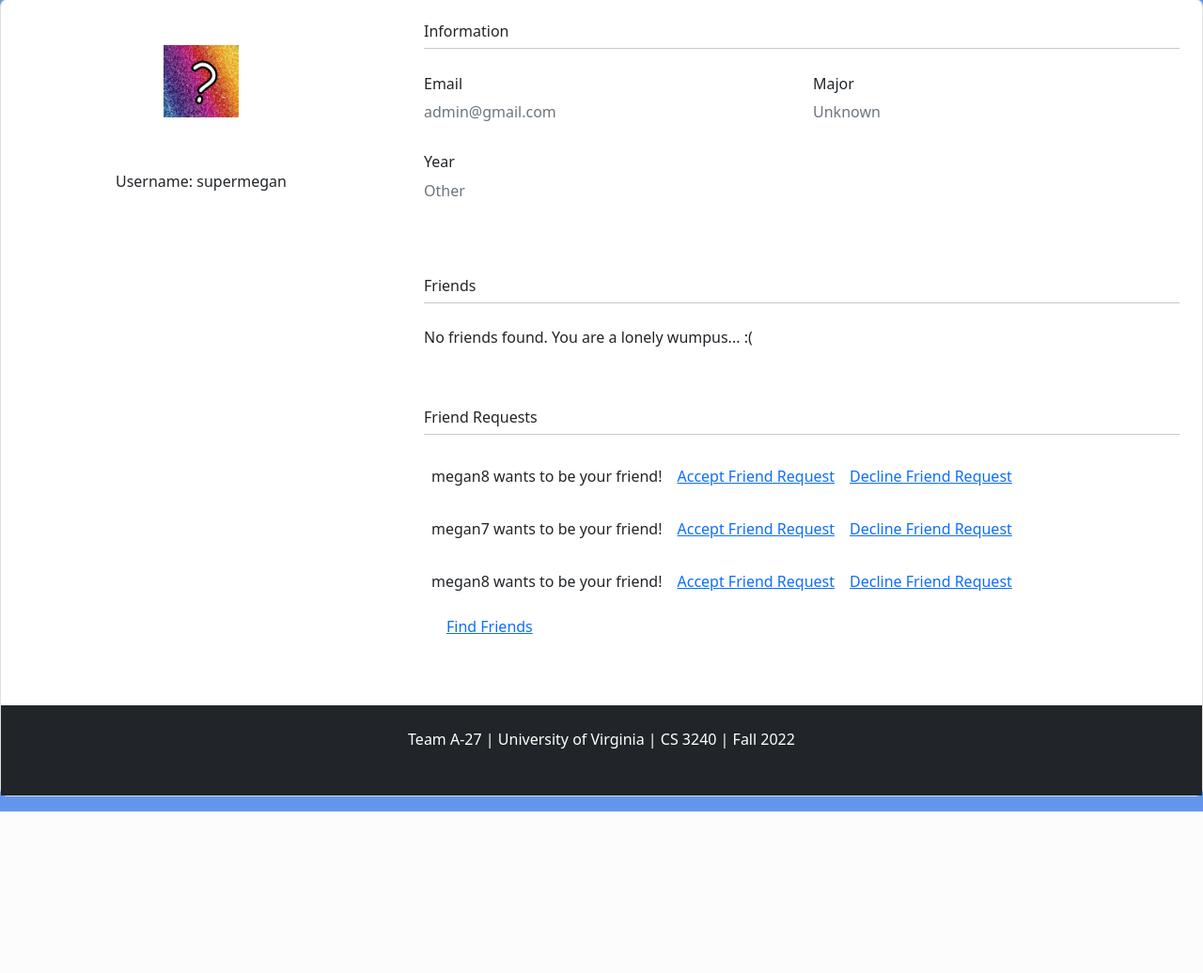
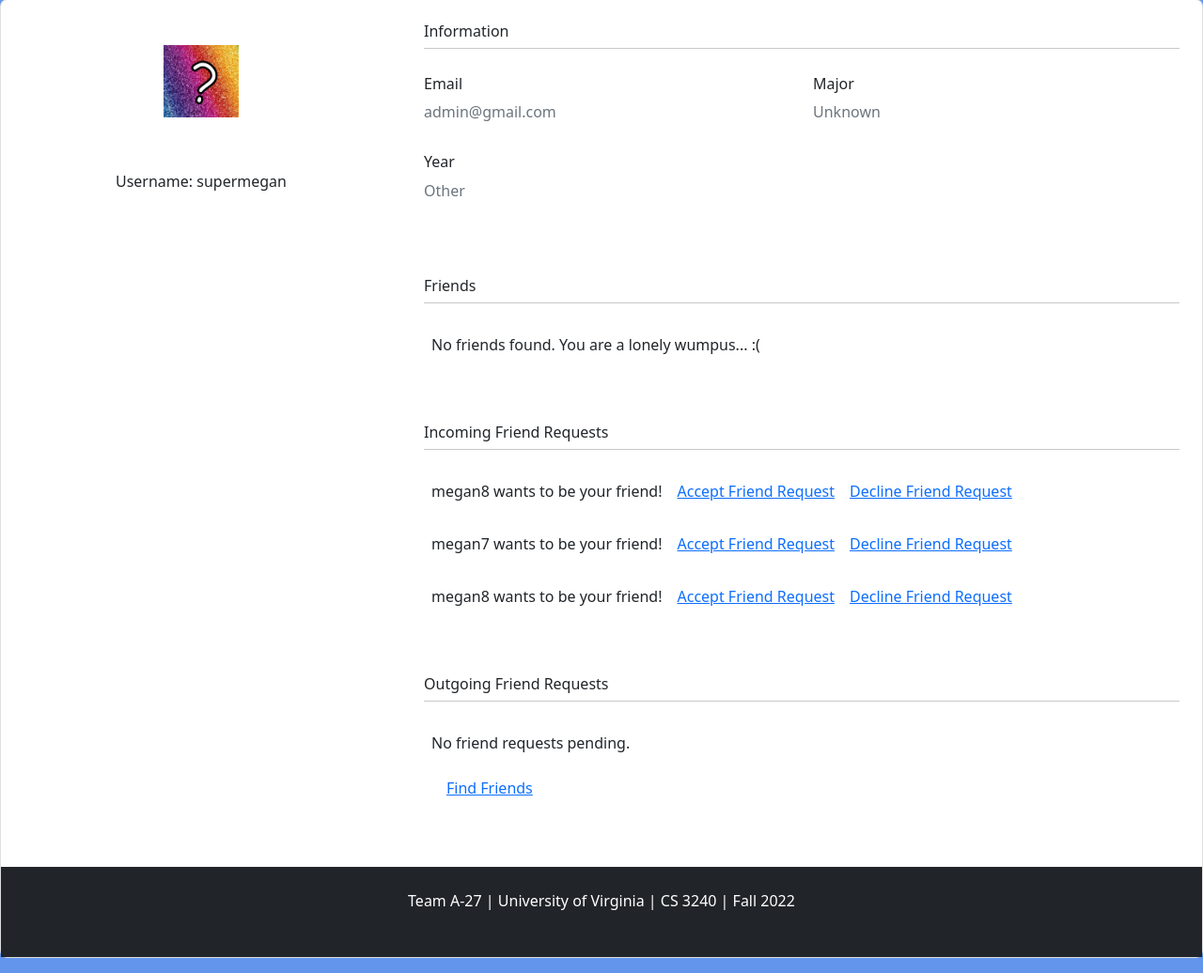
Before and after one commit to TheRealConnorWilson/CavCourses, a Django app: page /my_account/ in a window 1280 px wide. Shown: the part 57-1093 px from the top of the page at 94% size. Before the commit the page ends 921 px from the top, so only its background shows below. Run offline with Django 4.2, Linux system fonts and the light colour scheme; a user stored in the database is signed in; data comes from the database, SQL or seed files in the repository; both versions use the stored data as it was after the commit; some libraries are stand-ins or nearby versions.

Commit message:
updated the friends/friend request pages to be more user-friendly

```diff
--- a/classlist/templates/classlist/view_account.html
+++ b/classlist/templates/classlist/view_account.html
@@ -81,15 +81,18 @@ URL: https://mdbootstrap.com/docs/standard/extended/profiles/
                                     {% endfor %}
                                 </table>
                             {% else %}
-                                <p> No friends found. You are a lonely wumpus... :( </p>
+                                {% comment %} <p> No friends found. You are a lonely wumpus... :( </p> {% endcomment %}
+                                <div class="d-flex">
+                                    <p class="p-2 flex-strech">No friends found. You are a lonely wumpus... :(</p>
+                                </div>
                             {% endif %}
                         </div>
                         <!-- Friend Requests -->
                         <div class="card-body p-4">
-                            <h6>Friend Requests</h6>
+                            <h6>Incoming Friend Requests</h6>
                             <hr class="mt-0 mb-4">
-                            {% if all_friend_requests %}
-                                {% for friend_req in all_friend_requests %}
+                            {% if in_friend_requests %}
+                                {% for friend_req in in_friend_requests %}
                                     {% if friend_req.to_user.USERNAME_FIELD == user.USERNAME_FIELD %}
                                         <div class="d-flex">
                                             <p class="p-2 flex-strech">{{friend_req.from_user.USERNAME_FIELD}} wants to be your friend!</p>
@@ -99,10 +102,26 @@ URL: https://mdbootstrap.com/docs/standard/extended/profiles/
                                     {% endif %}
                                 {% endfor %}
                             {% else %}
-                                <p>No friend requests found. You are a lonely wumpus... :( </p>
+                                <div class="d-flex">
+                                    <p class="p-2 flex-strech">No friend requests pending.</p>
+                                </div>
+                            {% endif %}
+                            <h6 class="mt-5">Outgoing Friend Requests</h6>
+                            <hr class="mt-0 mb-4">
+                            {% if out_friend_requests %}
+                                {% for friend_req in out_friend_requests %}
+                                        <div class="d-flex">
+                                            <p class="p-2 flex-strech">Friend request to {{friend_req.to_user.USERNAME_FIELD}} pending!</p>
+                                        </div>
+                                {% endfor %}
+                            {% else %}
+                                <div class="d-flex">
+                                    <p class="p-2 flex-strech">No friend requests pending.</p>
+                                </div>
                             {% endif %}
                             <a class="p-4 stretch" href="{% url 'view_users' %}" class="card-link">Find Friends</a>
-                        <div>
+
+
                     </div>
                 </div>
             </div>
--- a/classlist/views.py
+++ b/classlist/views.py
@@ -507,6 +507,8 @@ class ViewAccount(AuthenticatedListView):
     def get_context_data(self,*args, **kwargs):
         context = super().get_context_data(*args,**kwargs)
         context.update({"all_friend_requests": Friend_Request.objects.all()})
+        context.update({"out_friend_requests": Friend_Request.objects.filter(from_user=context['user'])})
+        context.update({"in_friend_requests": Friend_Request.objects.filter(to_user=context['user'])})
         return context
 
 class ViewUsers(AuthenticatedListView):
@@ -518,6 +520,30 @@ class ViewUsers(AuthenticatedListView):
     model = Account
     template_name = 'classlist/view_users.html'
     context_object_name = 'all_accounts'
+
+    def get_context_data(self,*args, **kwargs):
+        context = super().get_context_data(*args,**kwargs)
+        context.update({"all_friend_requests": Friend_Request.objects.all()})
+        # context.update({"out_friend_requests": Friend_Request.objects.filter(from_user=context['user'])})
+        out_friend_requests = Friend_Request.objects.filter(from_user=context['user'])
+        to_user_list = []
+        for each in out_friend_requests:
+            to_user_list.append(each.to_user)
+        context.update({"out_friend_requests": to_user_list})
+
+        # context.update({"in_friend_requests": Friend_Request.objects.filter(to_user=context['user'])})
+        in_friend_requests = Friend_Request.objects.filter(to_user=context['user'])
+        from_user_list = []
+        for each in in_friend_requests:
+            from_user_list.append(each.from_user)
+        context.update({"in_friend_requests": from_user_list})
+
+        in_friend_list = []
+        for each in in_friend_requests:
+            in_friend_list.append(each)
+        context.update({"in_friend_list": in_friend_list})
+
+        return context
 
     def get_queryset(self):
         return Account.objects.all()
```
Also changed, not shown: classlist/templates/classlist/view_users.html (+16 -2 lines), db.sqlite3.
